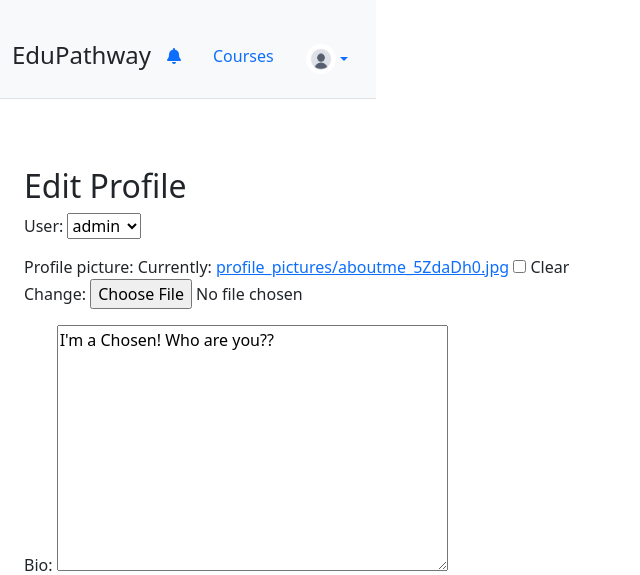
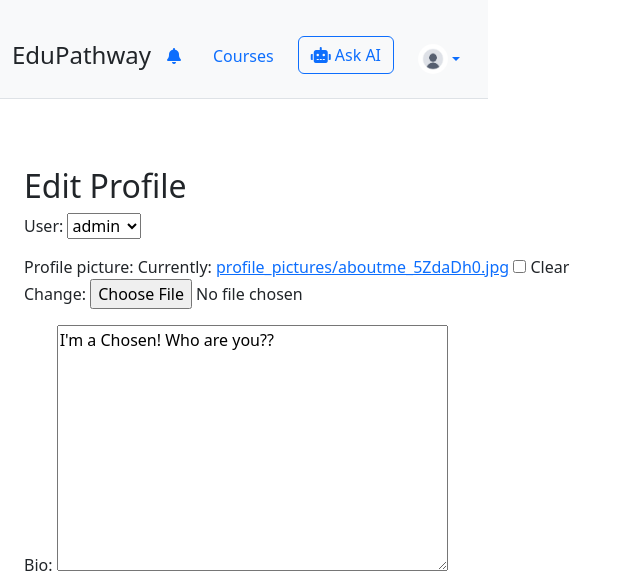
Before and after one commit to Code021-raelle/eduPathway, a Django app: page /users/profile/edit/ in a window 1280 px wide. Shown: the top 575 px of the page, without its empty margins (0-640 px from the left). Run offline with Django 4.2, Linux system fonts and the light colour scheme; a user stored in the database is signed in; data comes from the database, SQL or seed files in the repository; data that the repository does not hold is empty; parts of the project's set-up code (start-up, migrations or seed data) failed here and were passed over; some libraries are stand-ins or nearby versions.

Commit message:
added ask ai to nav bar

```diff
--- a/templates/base.html
+++ b/templates/base.html
@@ -36,6 +36,13 @@
                         </li>
 
                         <li class="nav-item"><a href="{% url 'course_list' %}" class="nav-link">Courses</a></li>
+
+                        <!-- "Ask AI" Button -->
+                         <li class="nav-item">
+                            <a href="{% url 'ask_ai% }" class="btn btn-outline-primary mx-2">
+                                <i class="fa fa-robot"></i> Ask AI
+                            </a>
+                         </li>
 
                         <!-- User Profile Dropdown -->
                         <li class="nav-item dropdown">
```
